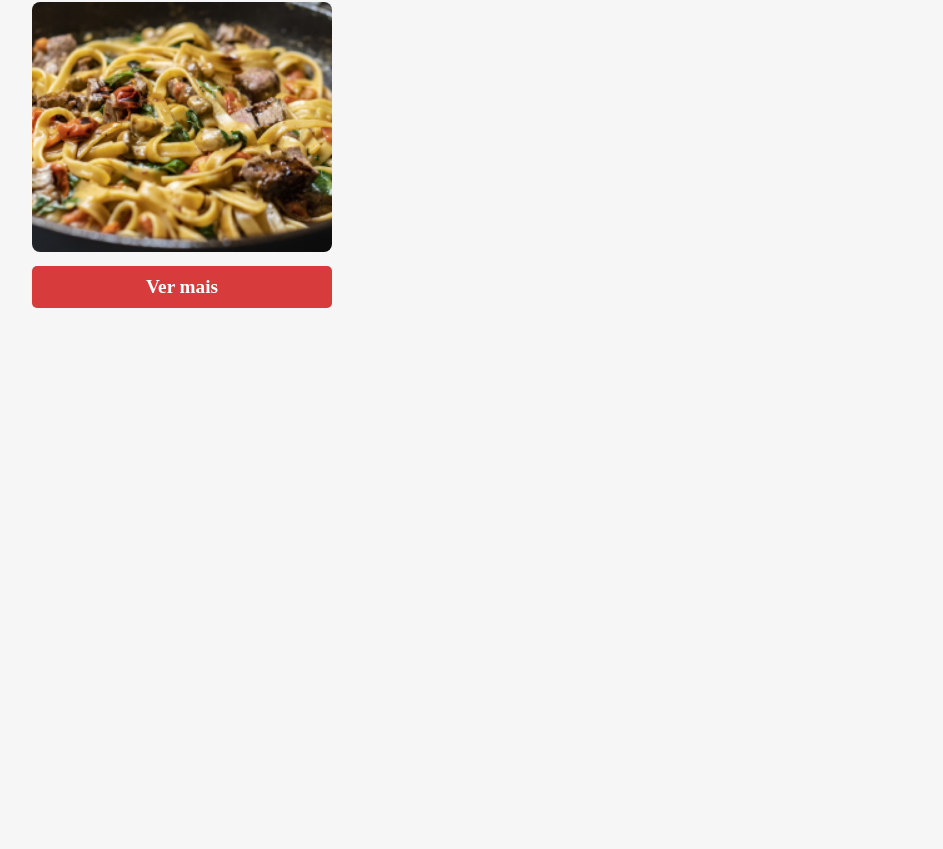
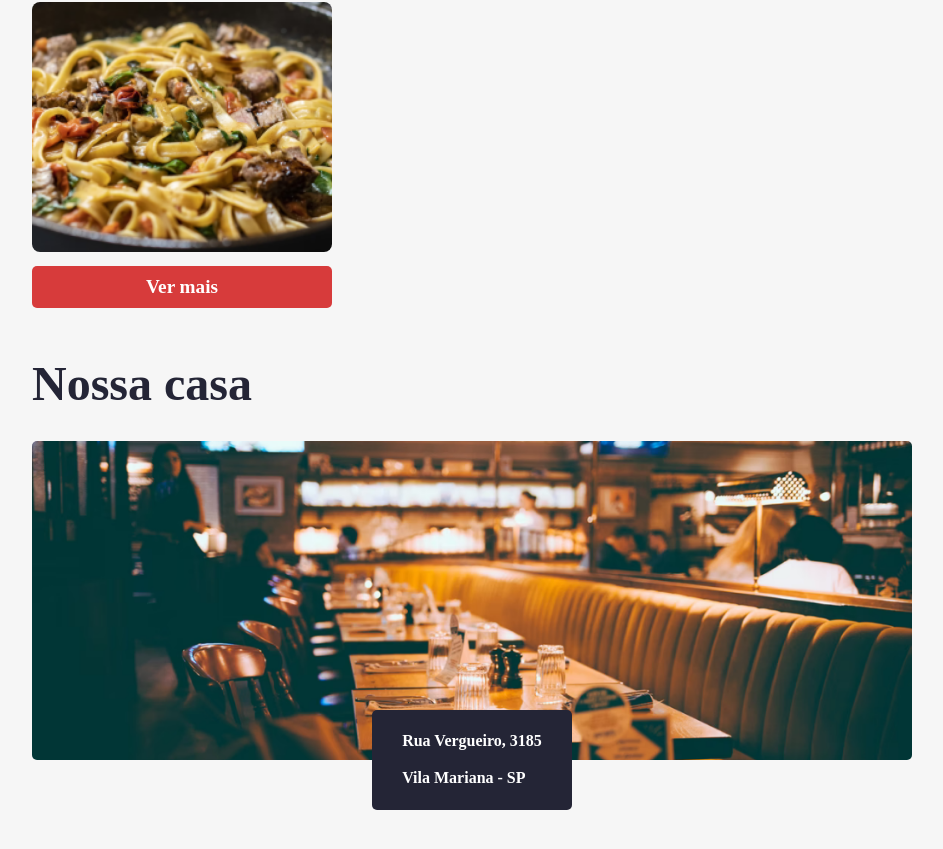
Before and after one commit to diasrafael1/aluroni, a React (Create React App) app: page / in a window 1280 px wide. Shown: the part 922-1771 px from the top of the page, without its empty margins (168-1111 px from the left). Before the commit the page ends 1280 px from the top, so only its background shows below. Built offline with nearby package versions, Linux system fonts and the light colour scheme; a web font is replaced by a local one.

Commit message:
finalizado a página Home.

```diff
--- a/src/pages/Home/index.tsx
+++ b/src/pages/Home/index.tsx
@@ -1,6 +1,7 @@
 import itens from "data/itens.json";
 import styles from "./Home.module.scss";
 import stylesTheme from "styles/Theme.module.scss";
+import OurHome from "assets/nossa_casa.png";
 
 export default function Home() {
   let recommendedDishes = [...itens];
@@ -21,6 +22,13 @@ export default function Home() {
           </div>
         ))}
       </div>
+      <h3 className={stylesTheme.title}>Nossa casa</h3>
+      <div className={styles.ourHome}>
+        <img src={OurHome} alt="Casa do aluroni" />
+        <div className={styles.ourHome__address}>
+          Rua Vergueiro, 3185 <br /> <br /> Vila Mariana - SP
+        </div>
+      </div>
     </section>
   );
 }
```
Also changed, not shown: src/assets/nossa_casa.png (added).
